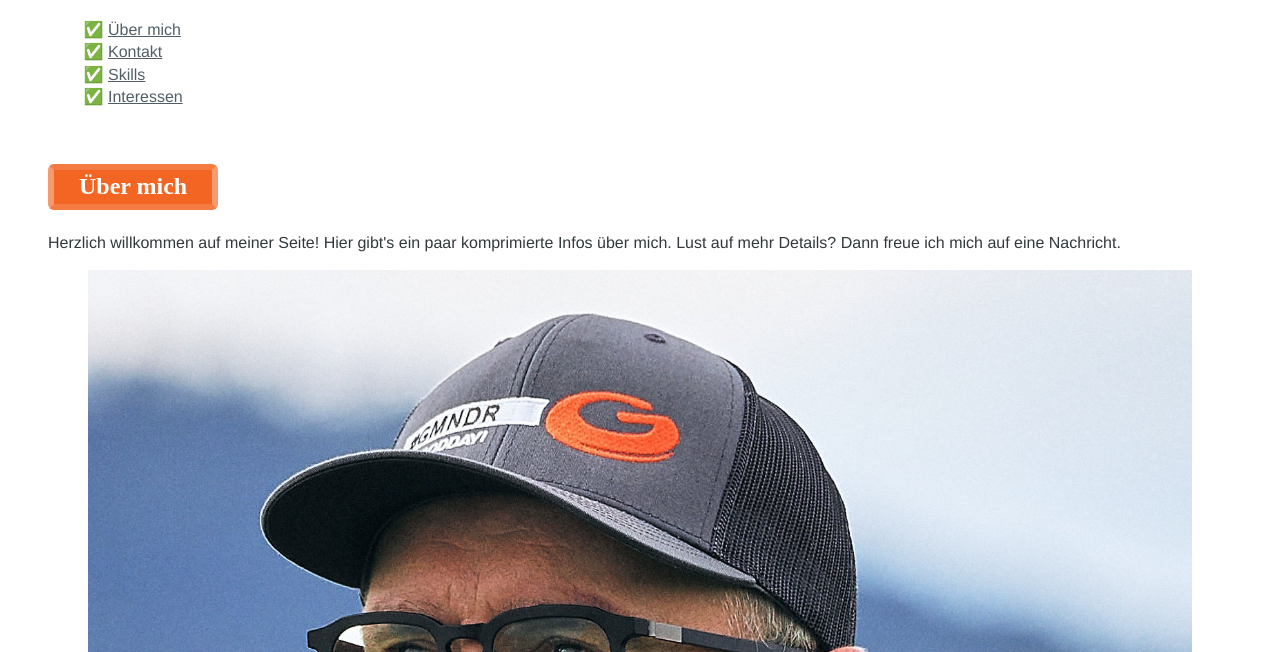
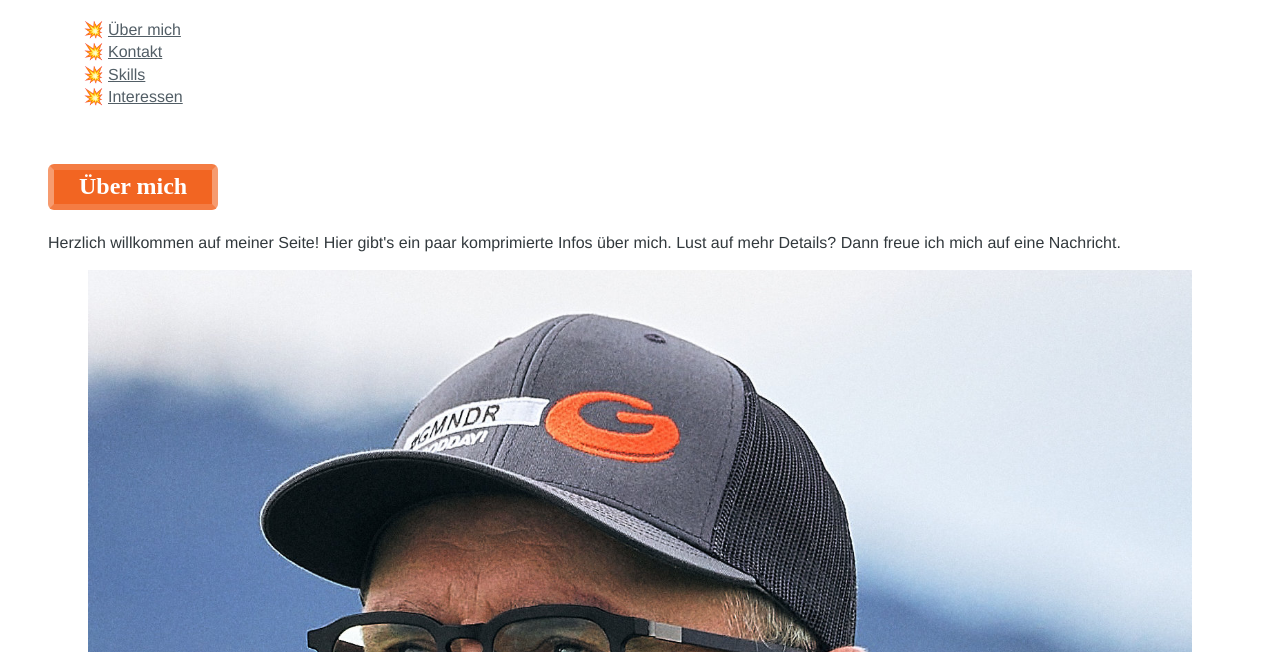
Before and after one commit to markusgemeinder/markusgemeinder, a website: page index.html in a window 1280 px wide. Shown: the part 148-800 px from the top of the page. Drawn offline with Linux system fonts and the light colour scheme.

Commit message:
Undo list-style (back to old version)

```diff
--- a/css/styles.css
+++ b/css/styles.css
@@ -58,7 +58,7 @@ figcaption {
 }
 
 ul {
-  list-style: "✅ ";
+  list-style: "💥 ";
   padding-left: 60px;
 }
 
```
